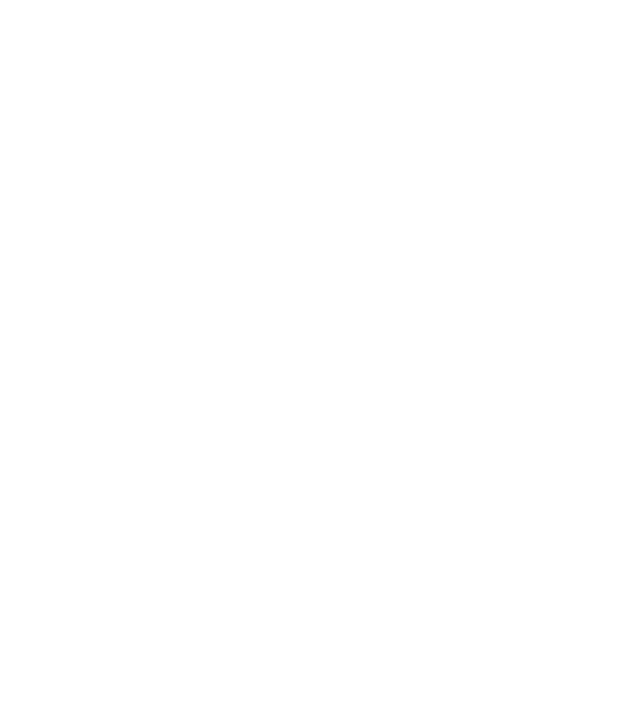
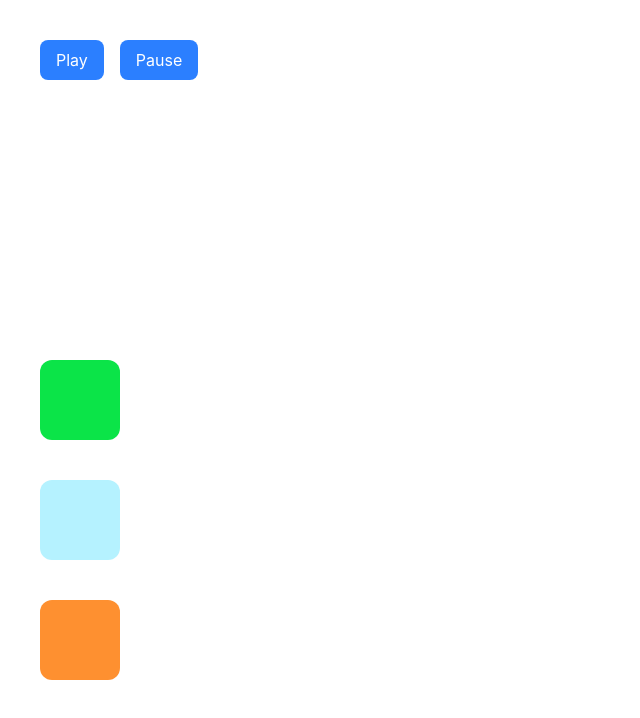
Before and after one commit to DarkkkSoul/designs, a React (Vite) app: page /playground in a window 1280 px wide. Before the commit this address had no page. Shown: the top 718 px of the page, without its empty margins (0-640 px from the left). Built offline with nearby package versions, Linux system fonts and the light colour scheme.

Commit message:
practicing gsap

```diff
--- a/src/App.jsx
+++ b/src/App.jsx
@@ -6,6 +6,8 @@
 import "./index.css"
 import SVG from "./pages/SVG";
 import Antigravity from "./pages/Antigravity";
+import Playground from "./pages/Playground";
+import Cursor from "./pages/Cursor";
 
 function App() {
   return (
@@ -16,6 +18,8 @@
       <Route path="/apple-designs" element={<AppleDesigns />} />
       <Route path="/svg" element={<SVG />} />
       <Route path="/antigravity" element={<Antigravity />} />
+      <Route path="/playground" element={<Playground />} />
+      <Route path="/cursor" element={<Cursor />} />
     </Routes>
   )
 }
--- a/src/pages/Home.jsx
+++ b/src/pages/Home.jsx
@@ -8,6 +8,8 @@
       <Link to="/apple-designs">Apple Designs</Link>
       <Link to="/svg">SVG</Link>
       <Link to="/antigravity">Antigravity</Link>
+      <Link to="/playground">Playground</Link>
+      <Link to="/cursor">Cursor</Link>
     </div>
   )
 }
--- /dev/null
+++ b/src/pages/Playground.jsx
@@ -0,0 +1,33 @@
+import gsap from "gsap"
+
+function Playground() {
+
+    const tl = gsap.timeline({
+        defaults: {
+            duration: 1, rotate: 45
+        }
+    })
+    tl.to("#green", { x: 500 })
+        .to("#blue", { x: 500 }, 0.1)
+        .to("#orange", { x: 500 })
+
+    return (
+        <div className=' min-h-screen flex flex-col'>
+            <div className="flex space-x-4 p-10">
+                <button
+                    onClick={() => { tl.play() }}
+                    className="bg-blue-500 text-white px-4 py-2 rounded-lg">Play</button>
+                <button
+                    onClick={() => { tl.pause() }}
+                    className="bg-blue-500 text-white px-4 py-2 rounded-lg">Pause</button>
+            </div>
+            <div className="flex flex-col space-y-10 justify-center p-10 min-h-screen w-full">
+                <div id="green" className='size-20 rounded-xl bg-[#0BE448]' />
+                <div id="blue" className='size-20 rounded-xl bg-[#B5F2FF]' />
+                <div id="orange" className='size-20 rounded-xl bg-[#FE9030]' />
+            </div>
+        </div>
+    )
+}
+
+export default Playground
```
Also changed, not shown: src/pages/SVG.jsx (line endings or trailing spaces).
